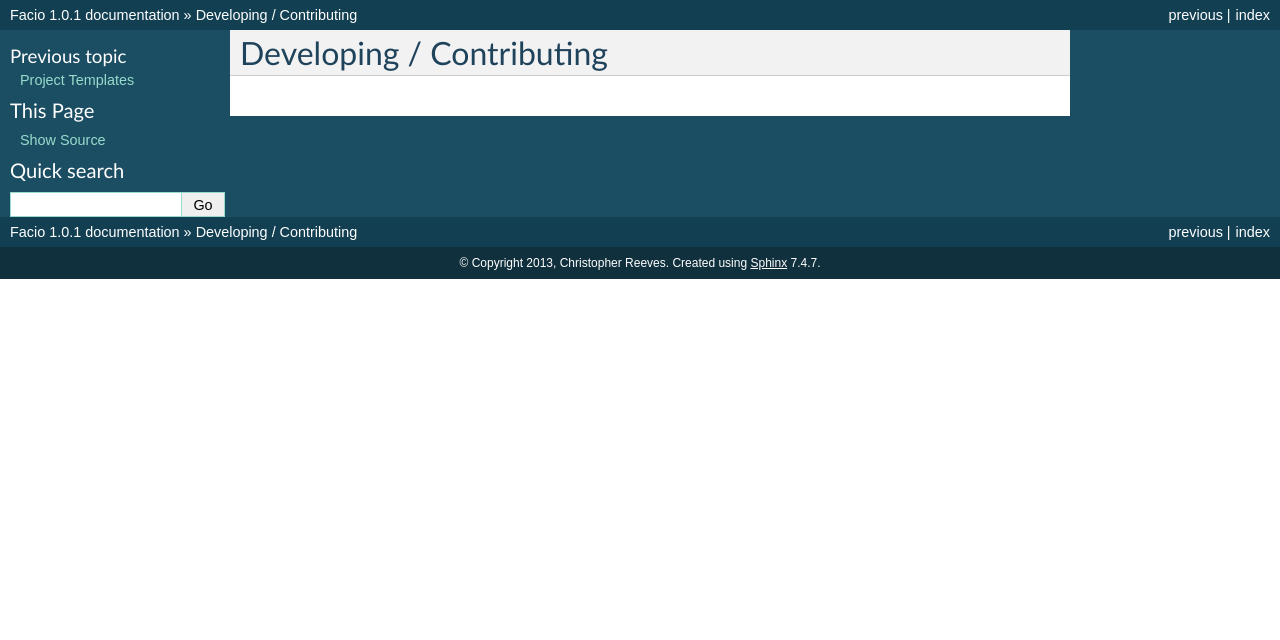
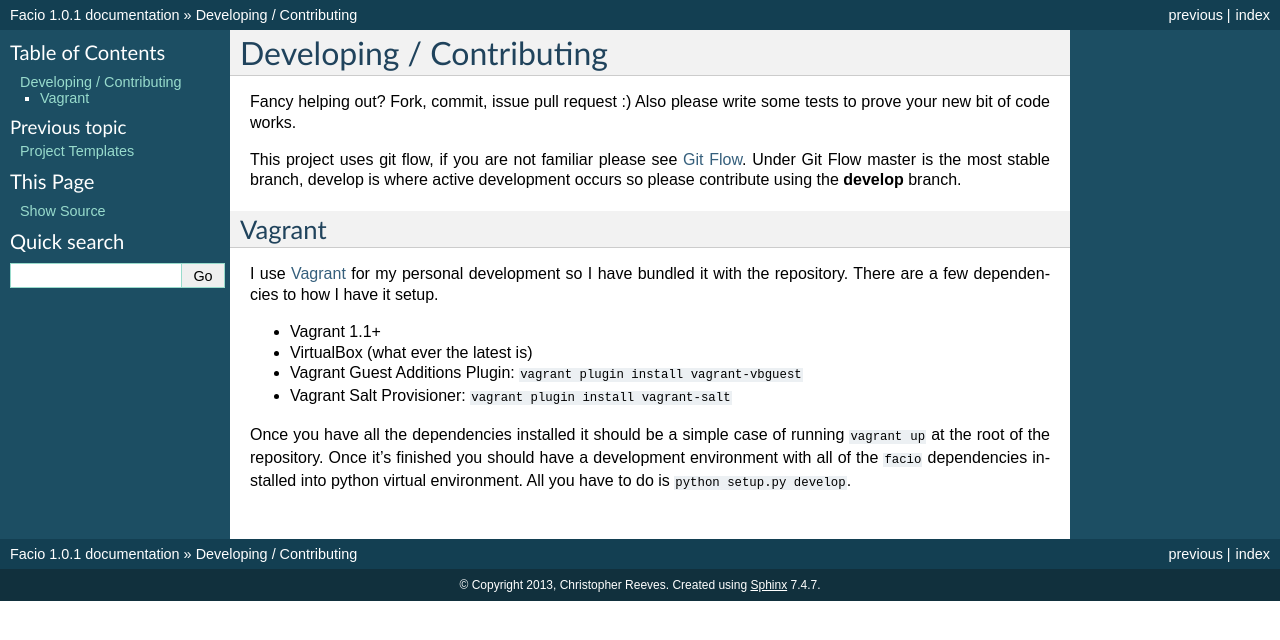
Before and after one commit to krak3n/Facio, a Sphinx documentation site: the page built from docs/developing.rst, in a window 1280 px wide. Shown: the top 640 px of the page. Built offline with Sphinx 7.4.7, drawn with Linux system fonts in a browser that asks for light colours.

Commit message:
Notes on developing / contributing

```diff
--- a/docs/developing.rst
+++ b/docs/developing.rst
@@ -1,2 +1,26 @@
 Developing / Contributing
 =========================
+
+Fancy helping out? Fork, commit, issue pull request :) Also please write some tests to prove your new bit of code works.
+
+This project uses git flow, if you are not familiar please see `Git Flow`_. Under Git Flow master is the most stable branch, develop is where active development occurs so please contribute using the **develop** branch.
+
+Vagrant
+-------
+
+I use `Vagrant`_ for my personal development so I have bundled it with the
+repository. There are a few dependencies to how I have it setup.
+
+* Vagrant 1.1+
+* VirtualBox (what ever the latest is)
+* Vagrant Guest Additions Plugin: ``vagrant plugin install vagrant-vbguest``
+* Vagrant Salt Provisioner: ``vagrant plugin install vagrant-salt``
+
+Once you have all the dependencies installed it should be a simple case of
+running ``vagrant up`` at the root of the repository. Once it's finished you
+should have a development environment with all of the ``facio`` dependencies
+installed into python virtual environment. All you have to do is ``python
+setup.py develop``.
+
+.. _Git Flow: https://github.com/nvie/gitflow
+.. _Vagrant: http://www.vagrantup.com/
```
Also changed, not shown: 8 other files.
